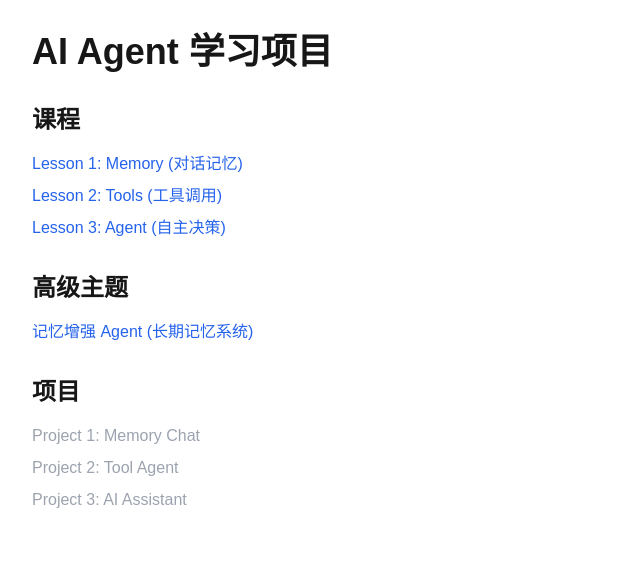
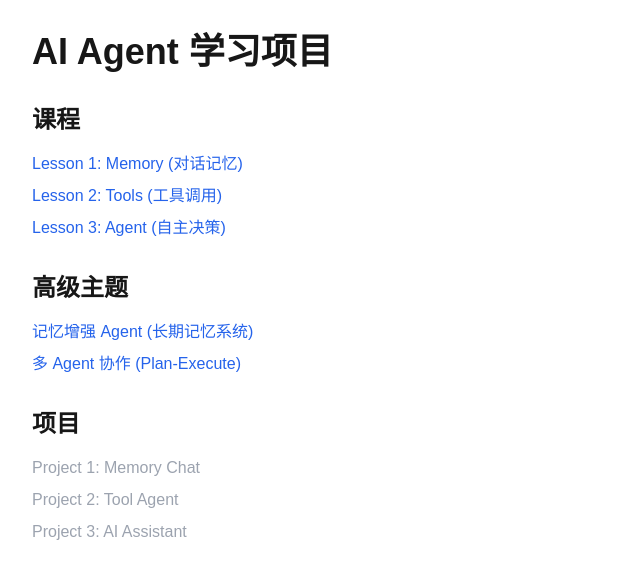
Before and after one commit to Esuol/LLM-Memory, a Next.js app: page / in a window 1280 px wide. Shown: the top 578 px of the page, without its empty margins (0-640 px from the left). Built offline with nearby package versions, Linux system fonts and the light colour scheme.

Commit message:
feat: multi agent

```diff
--- a/app/page.tsx
+++ b/app/page.tsx
@@ -34,6 +34,11 @@ export default function Home() {
               记忆增强 Agent (长期记忆系统)
             </Link>
           </li>
+          <li>
+            <Link href="/lesson/multi-agent" className="text-blue-600 hover:underline">
+              多 Agent 协作 (Plan-Execute)
+            </Link>
+          </li>
         </ul>
       </section>
 
```
Also changed, not shown: 1 other file (tests, documents, lock files or other folders).
